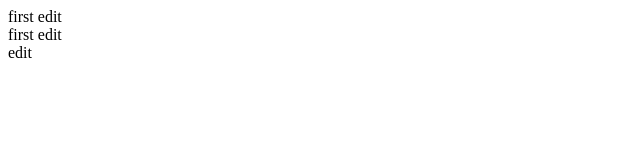
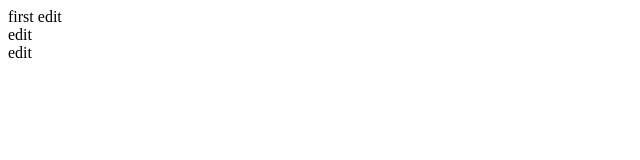
Before and after one commit to fycligmh/gitTest, a plain HTML site: page index.html in a window 1280 px wide. Shown: the full height of the page, 0-640 px from the left. Drawn offline with Linux system fonts and the light colour scheme.

Commit message:
feat edit

```diff
--- a/index.html
+++ b/index.html
@@ -7,7 +7,7 @@
 </head>
 <body>
     <div>first edit</div>
-    <div>first edit</div>
+    <div> edit</div>
     <div>edit</div>
 </body>
 </html>
```
